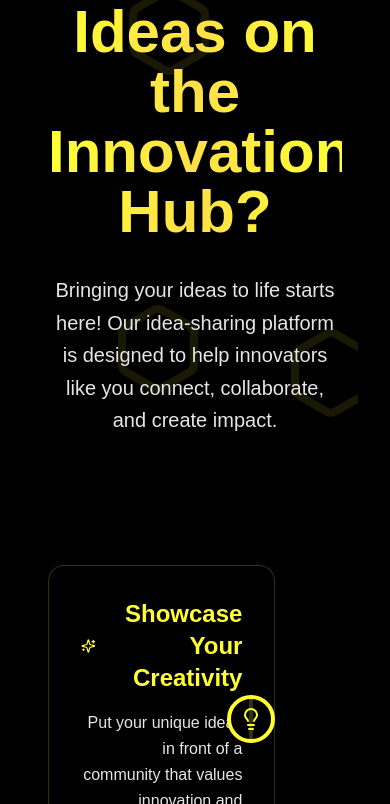
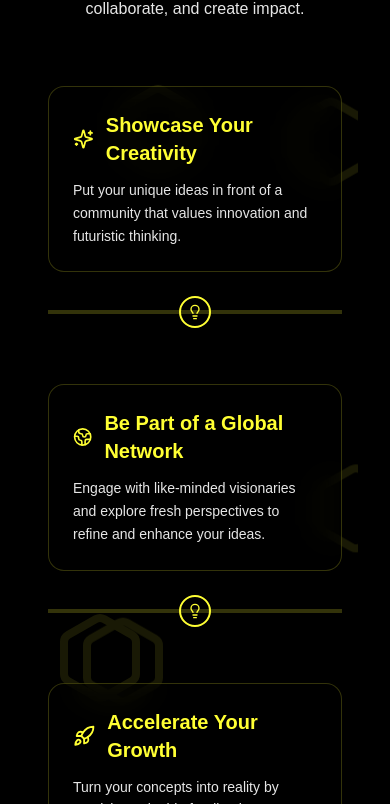
Before and after one commit to hexylon-dev/poojankhamarwebpage, a React (Create React App) app: page /innovation-hub in a window 390 px wide. Shown: the part 2740-3544 px from the top of the page. Built offline with nearby package versions, Linux system fonts and the light colour scheme.

Commit message:
fixed-resposnsive-ui

```diff
--- a/src/components/Innovation/InovativeIdea/CTA.jsx
+++ b/src/components/Innovation/InovativeIdea/CTA.jsx
@@ -1,36 +1,34 @@
 import React from 'react';
-import { Lightbulb, Users, Trophy, Rocket, Brain, Sparkles, ArrowRight, Star } from 'lucide-react';
+import { ArrowRight } from 'lucide-react';
 import { useNavigate } from 'react-router-dom';
+
 const CTA = () => {
   const navigate = useNavigate();
   return (
-
-    <div className="container mx-auto px-4 py-24">
-      <div className="relative bg-black border-2 border-[#ffff33] rounded-3xl p-16 max-w-5xl mx-auto overflow-hidden group">
+    <div className="container mx-auto px-4 py-12 md:py-24">
+      <div className="relative bg-black border border-[#ffff33] md:border-2 rounded-xl md:rounded-3xl p-6 md:p-12 lg:p-16 max-w-5xl mx-auto overflow-hidden group">
         <div className="absolute inset-0 bg-gradient-to-r from-[#ffff33]/10 via-transparent to-[#ffff33]/10 opacity-0 group-hover:opacity-20 transition-opacity duration-300"></div>
 
         <div className="relative z-10">
-          <h2 className="text-4xl md:text-5xl font-bold text-center mb-6">
+          <h2 className="text-2xl sm:text-3xl md:text-4xl lg:text-5xl font-bold text-center mb-4 md:mb-6">
             Ready to Share Your{' '}
             <span className="text-[#ffff33] relative">
               Game-Changing
-              <span className="absolute bottom-0 left-0 w-full h-1 bg-[#ffff33]/50"></span>
+              <span className="absolute bottom-0 left-0 w-full h-0.5 md:h-1 bg-[#ffff33]/50"></span>
             </span>{' '}
             Idea?
           </h2>
-          <p className="text-xl text-gray-300 text-center mb-12 max-w-3xl mx-auto">
+          <p className="text-base sm:text-lg md:text-xl text-gray-300 text-center mb-8 md:mb-12 max-w-3xl mx-auto">
             Join our community of innovators and turn your vision into reality. The next big breakthrough could be your idea shared on our platform.
           </p>
-          <div className="flex flex-col sm:flex-row gap-6 justify-center items-center">
-
+          <div className="flex flex-col sm:flex-row gap-4 sm:gap-6 justify-center items-center">
             <button
               onClick={() => navigate('/ideas')}
-              className="bg-[#ffff33] text-black font-bold py-4 px-8 rounded-full hover:bg-opacity-90 transition-all duration-300 flex items-center gap-2"
+              className="bg-[#ffff33] text-black font-bold py-3 px-6 sm:py-4 sm:px-8 rounded-full hover:bg-opacity-90 transition-all duration-300 flex items-center gap-2 text-sm sm:text-base"
             >
               <span>Get Started Now</span>
-              <ArrowRight className="w-5 h-5" />
+              <ArrowRight className="w-4 h-4 sm:w-5 sm:h-5" />
             </button>
-
           </div>
         </div>
       </div>
--- a/src/components/Innovation/InovativeIdea/SecondSection.jsx
+++ b/src/components/Innovation/InovativeIdea/SecondSection.jsx
@@ -1,5 +1,5 @@
 import React, { useState } from 'react';
-import { Lightbulb, Globe2, Rocket, Eye, Sparkles, ArrowRight, Hexagon , ChevronRight } from 'lucide-react';
+import { Lightbulb, Globe2, Rocket, Eye, Sparkles, ArrowRight, Hexagon } from 'lucide-react';
 import { useNavigate } from 'react-router-dom';
 
 function HexagonBackground() {
@@ -26,33 +26,34 @@ function TimelineItem({ icon: Icon, title, description, index }) {
 
   return (
     <div
-      className={`group relative flex items-center gap-8 ${isEven ? 'flex-row' : 'flex-row-reverse'}`}
+      className={`group relative flex flex-col md:flex-row items-center gap-4 md:gap-8 ${isEven ? 'md:flex-row' : 'md:flex-row-reverse'}`}
       onMouseEnter={() => setIsHovered(true)}
       onMouseLeave={() => setIsHovered(false)}
     >
-      <div className={`w-1/2 ${isEven ? 'text-right' : 'text-left'}`}>
+      {/* Mobile: Always show content on left */}
+      <div className="w-full md:w-1/2 text-left md:text-right">
         <div
-          className={`inline-block bg-black/40 backdrop-blur-lg p-8 rounded-2xl border border-[#ffff33]/20
-            ${isHovered ? 'border-[#ffff33] scale-105' : ''} transition-all duration-500`}
+          className={`inline-block bg-black/40 backdrop-blur-lg p-6 md:p-8 rounded-2xl border border-[#ffff33]/20
+            ${isHovered ? 'border-[#ffff33] md:scale-105' : ''} transition-all duration-500 w-full`}
         >
-          <h3 className="text-[#ffff33] text-2xl font-bold mb-4 flex items-center gap-3">
-            {!isEven && title}
-            <Icon className={`w-8 h-8 ${isHovered ? 'animate-pulse' : ''}`} />
-            {isEven && title}
+          <h3 className="text-[#ffff33] text-xl md:text-2xl font-bold mb-3 md:mb-4 flex items-center gap-3">
+            <Icon className={`w-6 h-6 md:w-8 md:h-8 ${isHovered ? 'animate-pulse' : ''}`} />
+            {title}
           </h3>
-          <p className="text-white/90 leading-relaxed max-w-lg">{description}</p>
+          <p className="text-white/90 leading-relaxed text-sm md:text-base max-w-lg">{description}</p>
         </div>
       </div>
 
-      <div className="relative w-24 flex items-center justify-center">
-        <div className="w-1 h-full bg-[#ffff33]/20 absolute"></div>
-        <div className={`w-12 h-12 rounded-full bg-black border-4 border-[#ffff33] flex items-center justify-center
-          ${isHovered ? 'scale-125' : ''} transition-transform duration-500`}>
-          <Lightbulb className={`w-6 h-6 text-[#ffff33] ${isHovered ? 'animate-bounce' : ''}`} />
+      <div className="relative w-full md:w-24 h-12 md:h-full flex md:flex-col items-center justify-center">
+        <div className="w-full h-1 md:w-1 md:h-full bg-[#ffff33]/20 absolute"></div>
+        <div className={`w-8 h-8 md:w-12 md:h-12 rounded-full bg-black border-2 md:border-4 border-[#ffff33] flex items-center justify-center
+          ${isHovered ? 'md:scale-125' : ''} transition-transform duration-500`}>
+          <Lightbulb className={`w-4 h-4 md:w-6 md:h-6 text-[#ffff33] ${isHovered ? 'animate-bounce' : ''}`} />
         </div>
       </div>
 
-      <div className="w-1/2"></div>
+      {/* Empty spacer for desktop */}
+      <div className="hidden md:block w-1/2"></div>
     </div>
   );
 }
@@ -72,27 +73,27 @@ function App() {
     <div className="min-h-screen bg-black overflow-hidden relative">
       <HexagonBackground />
 
-      <div className="container mx-auto px-4 py-24 relative">
-        <div className="text-center mb-32 relative">
-          <h1 className="text-6xl md:text-7xl font-bold mb-8 bg-gradient-to-r from-[#ffff33] via-yellow-300 to-[#ffff33] text-transparent bg-clip-text">
+      <div className="container mx-auto px-4 py-12 md:py-24 relative">
+        <div className="text-center mb-16 md:mb-32 relative">
+          <h1 className="text-4xl md:text-6xl lg:text-7xl font-bold mb-6 md:mb-8 bg-gradient-to-r from-[#ffff33] via-yellow-300 to-[#ffff33] text-transparent bg-clip-text">
             Why Share Your Ideas on the Innovation Hub?
           </h1>
-          <p className="text-white/90 text-xl md:text-2xl max-w-3xl mx-auto leading-relaxed">
+          <p className="text-white/90 text-base md:text-xl lg:text-2xl max-w-3xl mx-auto leading-relaxed">
             Bringing your ideas to life starts here! Our idea-sharing platform is designed to help innovators like you connect, collaborate, and create impact.
           </p>
         </div>
 
-        <div className="space-y-24 mb-32">
+        <div className="space-y-12 md:space-y-24 mb-16 md:mb-32">
           {features.map((feature, index) => (
             <TimelineItem key={index} icon={feature.icon} title={feature.title} description={feature.description} index={index} />
           ))}
         </div>
 
         <div className="text-center relative">
-          <button className="group bg-[#ffff33] text-black px-12 py-6 rounded-2xl text-2xl font-bold hover:bg-yellow-300 transition-all duration-500 flex items-center gap-3 mx-auto relative overflow-hidden"
-          onClick={() => navigate("/ideas-sharing")}>
+          <button className="group bg-[#ffff33] text-black px-8 py-4 md:px-12 md:py-6 rounded-xl md:rounded-2xl text-lg md:text-2xl font-bold hover:bg-yellow-300 transition-all duration-500 flex items-center gap-3 mx-auto relative overflow-hidden"
+            onClick={() => navigate("/ideas-sharing")}>
             <span className="relative z-10">Start your innovation journey today</span>
-            <ArrowRight className="w-8 h-8 relative z-10 group-hover:translate-x-2 transition-transform duration-300" />
+            <ArrowRight className="w-6 h-6 md:w-8 md:h-8 relative z-10 group-hover:translate-x-2 transition-transform duration-300" />
             <div className="absolute inset-0 bg-gradient-to-r from-transparent via-white/20 to-transparent -translate-x-full group-hover:translate-x-full transition-transform duration-1000" />
           </button>
         </div>
```
Also changed, not shown: src/components/Innovation/InnovationHighlight.jsx (+6 -134 lines), src/components/Innovation/InovativeIdea/carousel.jsx (+26 -29 lines).
